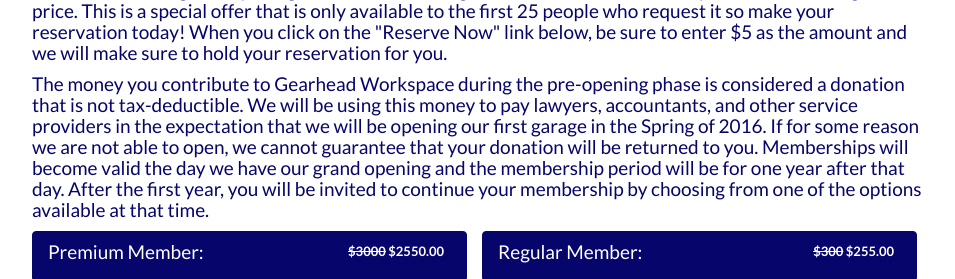
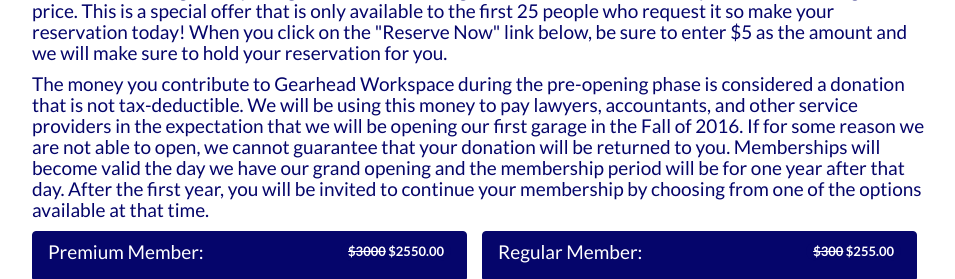
Before and after one commit to GearheadWorkspace/gearheadworkspace, a Django app: page /membership/ in a window 1280 px wide. Shown: the part 333-612 px from the top of the page, without its empty margins (158-1113 px from the left). Run offline with Django 3.2, Linux system fonts and the light colour scheme; some libraries are stand-ins or nearby versions.

Commit message:
Update membership.html

```diff
--- a/templates/membership.html
+++ b/templates/membership.html
@@ -17,7 +17,7 @@
     </p>
 
     <p>
-      The money you contribute to Gearhead Workspace during the pre-opening phase is considered a donation that is not tax-deductible. We will be using this money to pay lawyers, accountants, and other service providers in the expectation that we will be opening our first garage in the Spring of 2016. If for some reason we are not able to open, we cannot guarantee that your donation will be returned to you. Memberships will become valid the day we have our grand opening and the membership period will be for one year after that day. After the first year, you will be invited to continue your membership by choosing from one of the options available at that time.
+      The money you contribute to Gearhead Workspace during the pre-opening phase is considered a donation that is not tax-deductible. We will be using this money to pay lawyers, accountants, and other service providers in the expectation that we will be opening our first garage in the Fall of 2016. If for some reason we are not able to open, we cannot guarantee that your donation will be returned to you. Memberships will become valid the day we have our grand opening and the membership period will be for one year after that day. After the first year, you will be invited to continue your membership by choosing from one of the options available at that time.
     </p>
 </h4>
     {% include "partials/membership_options.html" %}
```
